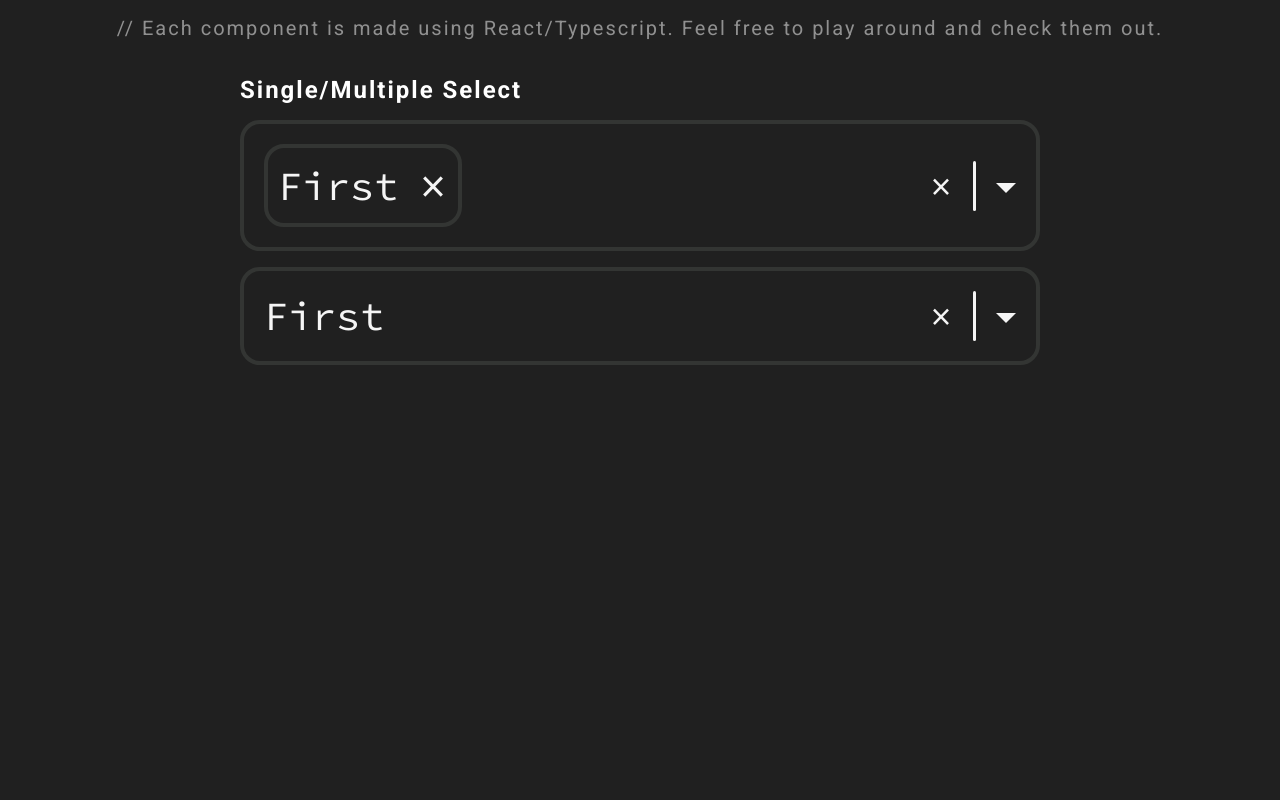
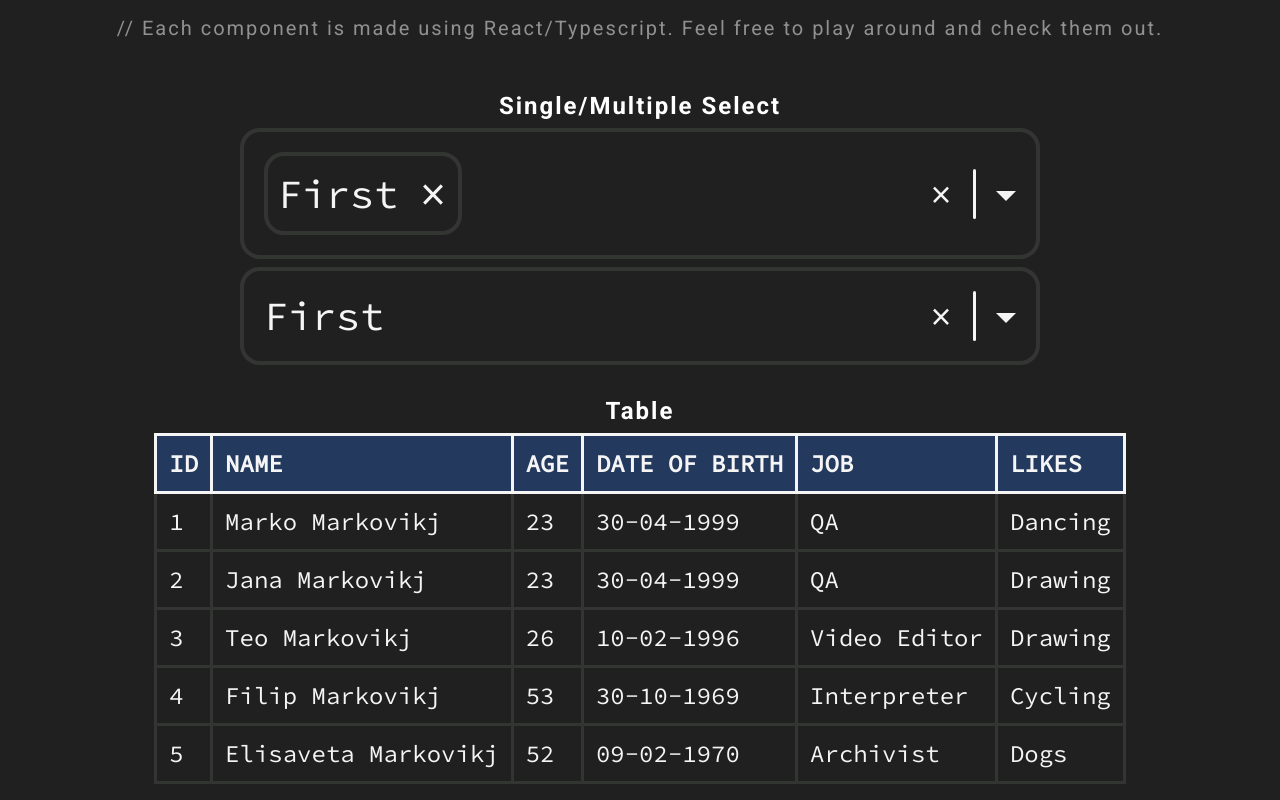
Before and after one commit to KralMarko123/custom-components, a React (Create React App) app: page / in a window 1280 px wide. Built offline with nearby package versions, Linux system fonts and the light colour scheme.

Commit message:
started with table component

```diff
--- a/src/App.tsx
+++ b/src/App.tsx
@@ -1,18 +1,17 @@
-import Select from "./components/Select/Select";
 import { useState } from "react";
 import { SelectOption } from "./components/Select/SelectTypes";
-
-const options = [
-	{ label: "First", value: 1 },
-	{ label: "Second", value: 2 },
-	{ label: "Third", value: 3 },
-	{ label: "Fourth", value: 4 },
-	{ label: "Fifth", value: 5 },
-];
+import Select from "./components/Select/Select";
+import DATA from "./constants/data.json";
+import Table from "./components/Table/Table";
 
 const App = () => {
-	const [value1, setValue1] = useState<SelectOption[]>([options[0]]);
-	const [value2, setValue2] = useState<SelectOption | undefined>(options[0]);
+	const [multipleSelectValue, setMultipleSelectValue] = useState<SelectOption[]>([
+		DATA.selectOptions[0],
+	]);
+	const [singleSelectValue, setSingleSelectValue] = useState<SelectOption | undefined>(
+		DATA.selectOptions[0]
+	);
+
 	return (
 		<div className="home page">
 			<h1 className="home__desc">
@@ -23,11 +22,20 @@ const App = () => {
 				<h3 className="container__title">Single/Multiple Select</h3>
 				<Select
 					multiple
-					value={value1}
-					options={options}
-					onChange={(option) => setValue1(option)}
+					value={multipleSelectValue}
+					options={DATA.selectOptions}
+					onChange={(option) => setMultipleSelectValue(option)}
 				/>
-				<Select value={value2} options={options} onChange={(option) => setValue2(option)} />
+				<Select
+					value={singleSelectValue}
+					options={DATA.selectOptions}
+					onChange={(option) => setSingleSelectValue(option)}
+				/>
+			</div>
+
+			<div className="container">
+				<h3 className="container__title">Table</h3>
+				<Table data={DATA.tableData} />
 			</div>
 		</div>
 	);
--- a/src/components/Select/Select.tsx
+++ b/src/components/Select/Select.tsx
@@ -61,6 +61,7 @@ const Select = ({ multiple, value, onChange, options }: SelectProps) => {
 		};
 
 		containerRef.current?.addEventListener("keydown", handler);
+
 		return () => {
 			containerRef.current?.removeEventListener("keydown", handler);
 		};
@@ -110,9 +111,8 @@ const Select = ({ multiple, value, onChange, options }: SelectProps) => {
 				{options.map((option, index) => (
 					<li
 						key={option.value}
-						className={`select__option ${isOptionSelected(option) && "selected"} ${
-							index === highlightedIndex && "highlighted"
-						}`}
+						className={`select__option ${isOptionSelected(option) && "selected"} ${index ===
+							highlightedIndex && "highlighted"}`}
 						onClick={(e) => {
 							e.stopPropagation();
 							selectOption(option);
--- /dev/null
+++ b/src/components/Table/Table.css
@@ -0,0 +1,57 @@
+:root {
+	/**COLOR*/
+	--base: #202020;
+	--dark: #333533;
+	--dark-accent: #23395d;
+	--light: whitesmoke;
+	--light-accent: #03a89e;
+	--danger: #ff2400;
+	--danger-accent: #faa0a0;
+
+	/**TEXT*/
+	--main-font: "Source Code Pro", monospace;
+	--text-color: var(--light);
+	--table-font-size: 1.5em;
+
+	/**WIDTHS & HEIGHTS*/
+	--table-width: 100%;
+
+	/**UTILITY*/
+	--table-border: solid 0.125em var(--dark);
+	--cell-padding: 0.5em;
+}
+
+.table__container {
+	width: var(--table-width);
+
+	display: flex;
+	justify-content: center;
+	align-items: center;
+
+	overflow-x: auto;
+}
+
+.table {
+	font-family: var(--main-font);
+	font-size: var(--table-font-size);
+	color: var(--text-color);
+}
+
+.table,
+.table__header__cell,
+.table__cell {
+	border: var(--table-border);
+	border-collapse: collapse;
+}
+
+.table__header__cell,
+.table__cell {
+	text-align: start;
+	padding: var(--cell-padding);
+}
+
+.table__header__cell {
+	text-transform: uppercase;
+	background-color: var(--dark-accent);
+	border-color: var(--text-color);
+}
--- /dev/null
+++ b/src/components/Table/Table.tsx
@@ -0,0 +1,63 @@
+import { useState } from "react";
+import { TableProps } from "./TableTypes";
+import "./Table.css";
+
+const Table = ({ data }: TableProps) => {
+	const [headers, setData] = useState(data.headers);
+	const [entries, setEntries] = useState(data.entries);
+
+	const areHeadersEmpty = () => {
+		return headers.length === 0;
+	};
+
+	const areEntriesEmpty = () => {
+		return entries.length === 0;
+	};
+
+	const handleHeaderClick = (i: number) => {
+		entries.forEach((e) => console.log(e[i]));
+	};
+
+	return (
+		<div className="table__container">
+			<table className="table">
+				<thead className="table__header">
+					<tr className="table__row">
+						{!areHeadersEmpty() ? (
+							headers.map((h, index) => (
+								<th
+									key={h}
+									className="table__header__cell"
+									onClick={() => handleHeaderClick(index)}
+								>
+									{h}
+								</th>
+							))
+						) : (
+							<th className="empty__header">No Headers Present.</th>
+						)}
+					</tr>
+				</thead>
+				<tbody className="table__body">
+					{!areEntriesEmpty() ? (
+						entries.map((e, i) => (
+							<tr className="table__row" key={i}>
+								{e.map((a) => (
+									<td className="table__cell" key={a}>
+										{a}
+									</td>
+								))}
+							</tr>
+						))
+					) : (
+						<tr className="table__row empty__body">
+							<td className="table__cell">No Entries Present.</td>
+						</tr>
+					)}
+				</tbody>
+			</table>
+		</div>
+	);
+};
+
+export default Table;
--- /dev/null
+++ b/src/components/Table/TableTypes.ts
@@ -0,0 +1,6 @@
+export type TableProps = {
+	data: {
+		headers: string[];
+		entries: any[][];
+	};
+};
--- /dev/null
+++ b/src/constants/data.json
@@ -0,0 +1,20 @@
+{
+	"selectOptions": [
+		{ "label": "First", "value": 1 },
+		{ "label": "Second", "value": 2 },
+		{ "label": "Third", "value": 3 },
+		{ "label": "Fourth", "value": 4 },
+		{ "label": "Fifth", "value": 5 }
+	],
+
+	"tableData": {
+		"headers": ["Id", "Name", "Age", "Date of Birth", "Job", "Likes"],
+		"entries": [
+			[1, "Marko Markovikj", 23, "30-04-1999", "QA", "Dancing"],
+			[2, "Jana Markovikj", 23, "30-04-1999", "QA", "Drawing"],
+			[3, "Teo Markovikj", 26, "10-02-1996", "Video Editor", "Drawing"],
+			[4, "Filip Markovikj", 53, "30-10-1969", "Interpreter", "Cycling"],
+			[5, "Elisaveta Markovikj", 52, "09-02-1970", "Archivist", "Dogs"]
+		]
+	}
+}
--- a/src/styles/general.css
+++ b/src/styles/general.css
@@ -1,7 +1,7 @@
 @import url("https://fonts.googleapis.com/css2?family=Roboto:wght@400;700&display=swap");
 
 :root {
-	--container-width: fit-content;
+	--container-width: 1200px;
 }
 
 .page {
@@ -19,7 +19,7 @@
 	flex-direction: column;
 	justify-content: flex-start;
 	align-items: center;
-	gap: 1em;
+	gap: 2em;
 }
 
 .home__desc {
@@ -37,8 +37,8 @@
 	display: flex;
 	flex-direction: column;
 	justify-content: flex-start;
-	align-items: flex-start;
-	gap: 1em;
+	align-items: center;
+	gap: 0.5em;
 }
 
 .container__title {
```
Also changed, not shown: 1 other file (tests, documents, lock files or other folders).
